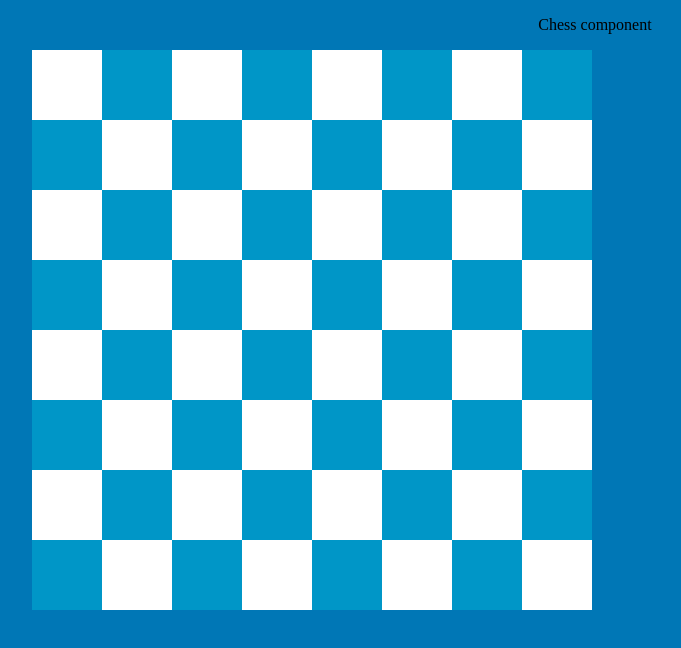
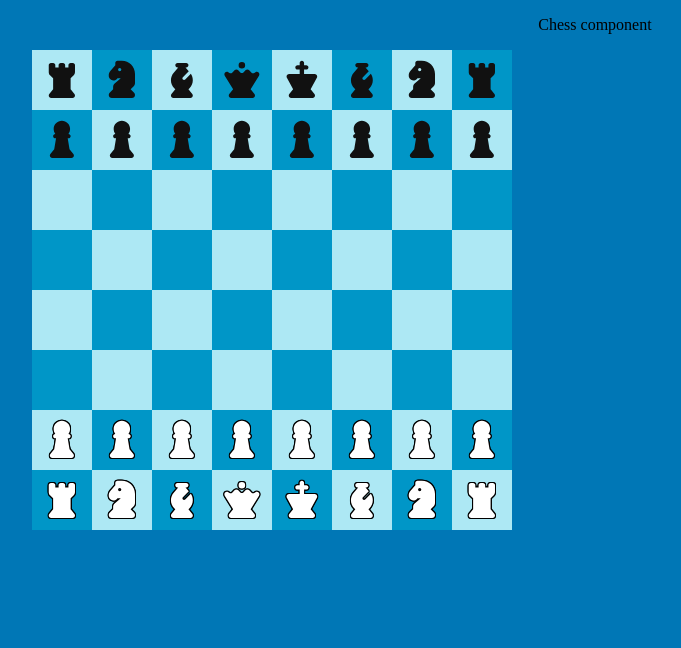
Before and after one commit to aal2015/react_ticTacToe_chess, a React (Vite) app in the folder ticTacToe_chess/: page /chess in a window 1280 px wide. Shown: the top 648 px of the page, without its empty margins (45-726 px from the left). Built offline with nearby package versions, Linux system fonts and the light colour scheme.

Commit message:
Added chess pieces

```diff
--- a/ticTacToe_chess/package.json
+++ b/ticTacToe_chess/package.json
@@ -10,6 +10,9 @@
     "preview": "vite preview"
   },
   "dependencies": {
+    "@fortawesome/fontawesome-svg-core": "^7.2.0",
+    "@fortawesome/free-solid-svg-icons": "^7.2.0",
+    "@fortawesome/react-fontawesome": "^3.3.1",
     "react": "^19.2.5",
     "react-dom": "^19.2.5",
     "react-router": "^7.14.2"
@@ -19,7 +22,6 @@
     "@types/react": "^19.2.14",
     "@types/react-dom": "^19.2.3",
     "@vitejs/plugin-react": "^6.0.1",
-    "eslint": "^10.2.1",
     "eslint-plugin-react-hooks": "^7.1.1",
     "eslint-plugin-react-refresh": "^0.5.2",
     "globals": "^17.5.0",
--- a/ticTacToe_chess/src/components/ChessBoard.css
+++ b/ticTacToe_chess/src/components/ChessBoard.css
@@ -1,19 +1,40 @@
 #chessGameBoard {
-    width: 560px;
-    height: 560px;
+    width: 480px;
+    height: 480px;
+
     display: flex;
     flex-wrap: wrap;
 }
 
 .square {
-    width: 70px;
-    height: 70px;
+    width: 60px;
+    height: 60px;
+
+    display: flex;
+    justify-content: center;
+    align-items: center;
 }
 
 .whiteSquare {
-    background-color: white;
+    background-color: #ADE8F4;
 }
 
 .darkBlue {
     background-color: #0096C7;
 }
+
+.blackPiece {
+    color: #111;
+    font-size: 35px;
+}
+
+.whitePiece {
+    color: white;
+    font-size: 35px;
+
+    filter:
+        drop-shadow(1px 0 black)
+        drop-shadow(-1px 0 black)
+        drop-shadow(0 1px black)
+        drop-shadow(0 -1px black);
+}
--- a/ticTacToe_chess/src/components/ChessBoard.jsx
+++ b/ticTacToe_chess/src/components/ChessBoard.jsx
@@ -1,25 +1,65 @@
 import './ChessBoard.css';
 
+import { FontAwesomeIcon } from '@fortawesome/react-fontawesome';
+
+import {
+    faChessPawn,
+    faChessRook,
+    faChessKnight,
+    faChessBishop,
+    faChessQueen,
+    faChessKing
+} from '@fortawesome/free-solid-svg-icons';
+
+const pieceIcons = {
+    wp: faChessPawn,
+    wr: faChessRook,
+    wn: faChessKnight,
+    wb: faChessBishop,
+    wq: faChessQueen,
+    wk: faChessKing,
+
+    bp: faChessPawn,
+    br: faChessRook,
+    bn: faChessKnight,
+    bb: faChessBishop,
+    bq: faChessQueen,
+    bk: faChessKing
+};
+
 const ChessBoard = ({ boardState }) => {
-    console.log(boardState);
     return (
         <div id="chessGameBoard">
             {boardState.map((row, rowIndex) =>
                 row.map((cell, cellIndex) => {
-                    const isWhite = (rowIndex + cellIndex) % 2 === 0;
+                    const isWhiteSquare =
+                        (rowIndex + cellIndex) % 2 === 0;
 
                     return (
                         <div
                             key={`${rowIndex}-${cellIndex}`}
-                            className={`square ${isWhite ? 'whiteSquare' : 'darkBlue'}`}
+                            className={`square ${
+                                isWhiteSquare
+                                    ? 'whiteSquare'
+                                    : 'darkBlue'
+                            }`}
                         >
-
+                            {cell && (
+                                <FontAwesomeIcon
+                                    icon={pieceIcons[cell]}
+                                    className={
+                                        cell.startsWith('b')
+                                            ? 'blackPiece'
+                                            : 'whitePiece'
+                                    }
+                                />
+                            )}
                         </div>
                     );
                 })
             )}
-        </ div>
+        </div>
     );
-}
+};
 
 export default ChessBoard;
```
Also changed, not shown: 1 other file (tests, documents, lock files or other folders).
